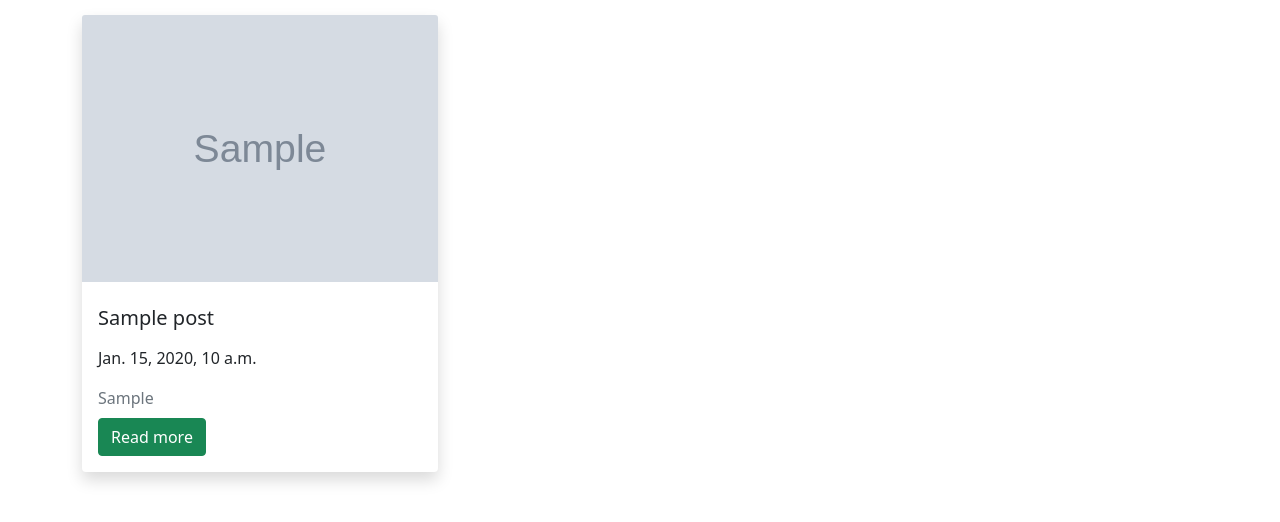
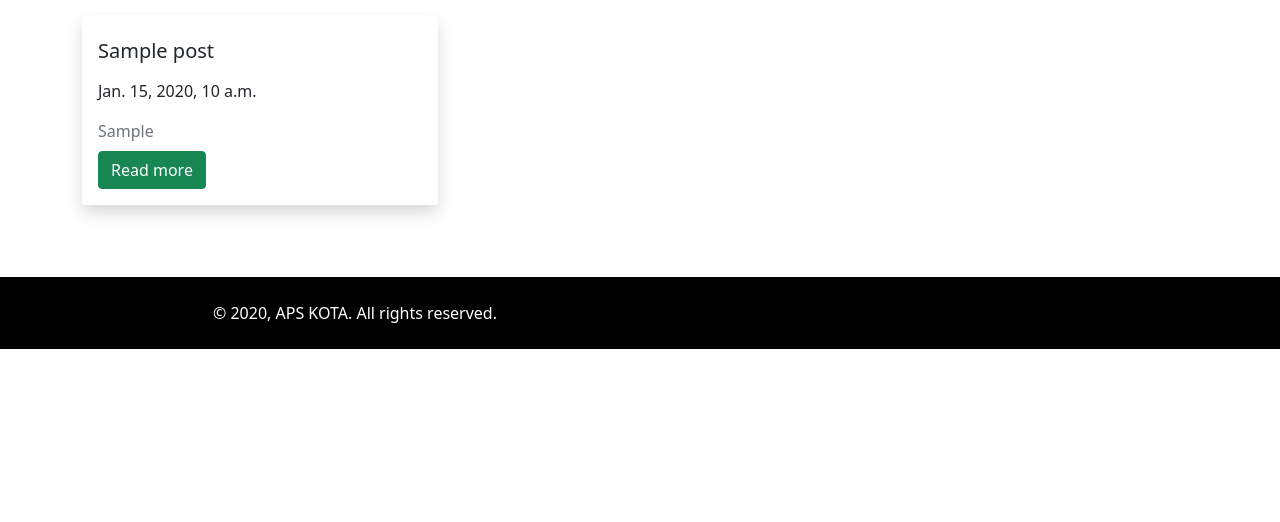
Before and after one commit to MyTricks-code/apsKota_web, a Django app: page /post in a window 1280 px wide. Shown: the part 56-578 px from the top of the page. Run offline with Django 3.2, Linux system fonts and the light colour scheme; data comes from the database, SQL or seed files in the repository; tables that the repository leaves empty hold one stand-in row (values such as "Sample post"); grey boxes marked "Sample" are stand-in pictures.

Commit message:
Update post.html

```diff
--- a/apsKota_web/templates/post.html
+++ b/apsKota_web/templates/post.html
@@ -12,7 +12,7 @@
         <!-- blog item-->
         {% for post in posts%}
         <div class="col-lg-4 col-sm-6 mb-4 hover-animate">
-          <div class="card shadow border-0 h-100"><a href="{% url 'post_detail' post.slug %}"><img class="img-fluid card-img-top" src="/media/{{post.image}}" alt="thumbnail"/></a>
+          <div class="card shadow border-0 h-100"><a href="{% url 'post_detail' post.slug %}">
             <div class="card-body"><a class="text-uppercase text-muted text-sm letter-spacing-2" href="#">{{post.user.username}}</a>
               <h5 class="my-2"><a class="text-dark" href="post.html"></a>{{post.title}}</h5>
               <p class="text-gray-500 text-sm my-3"><i class="far fa-clock mr-2"></i>{{post.created_at}}</p>
```
